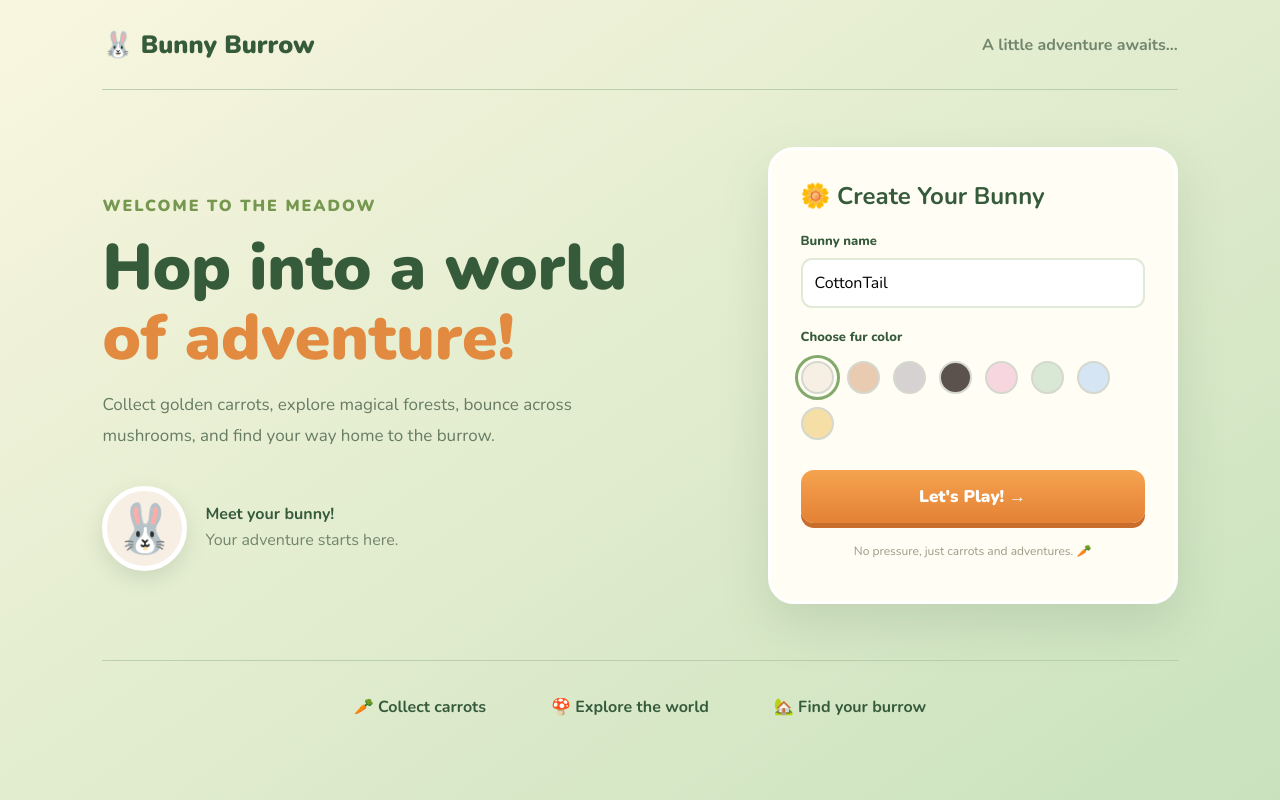
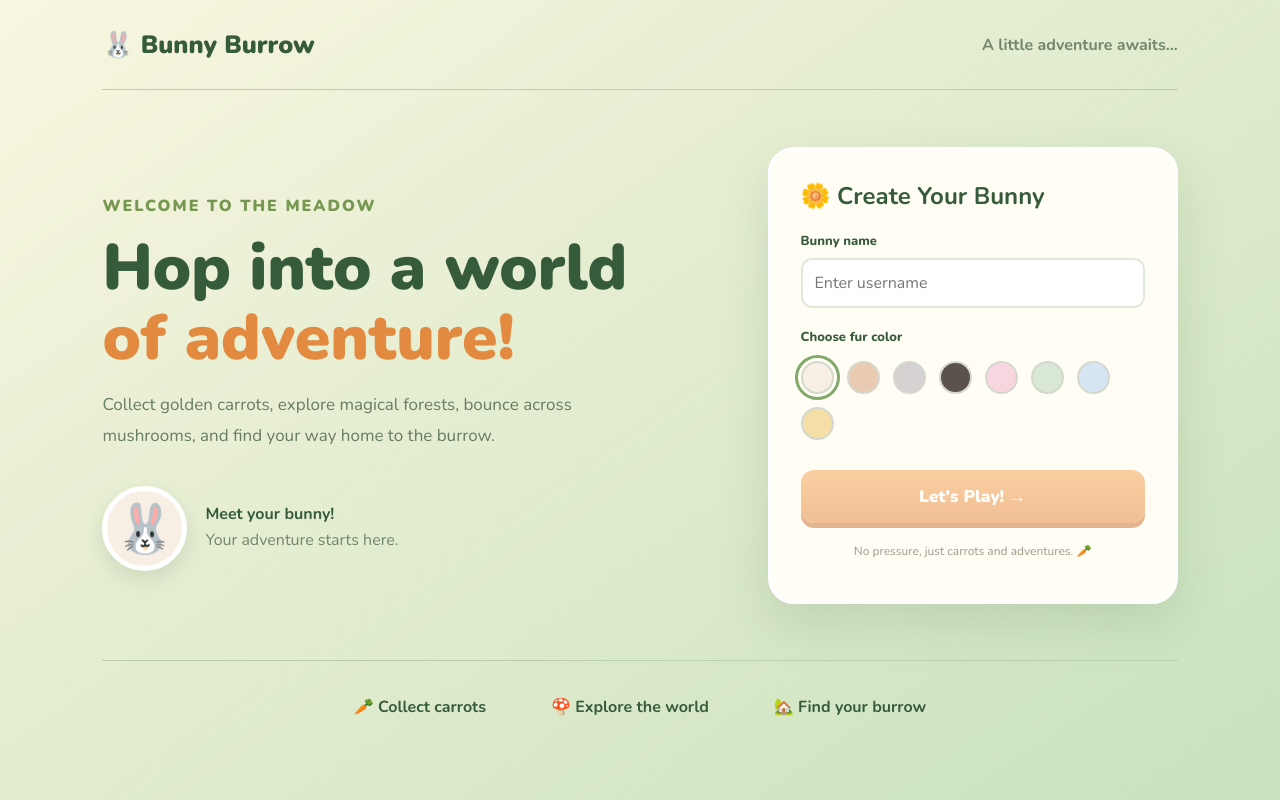
Before and after one commit to ianabond/gophers-app, a React (Vite) app in the folder app/frontend/: page / in a window 1280 px wide. Built offline with nearby package versions, Linux system fonts and the light colour scheme.

Commit message:
Made the username empty by default, added placeholder, made it required to play

```diff
--- a/app/frontend/src/App.tsx
+++ b/app/frontend/src/App.tsx
@@ -18,7 +18,7 @@ const COLORS = [
 ];
 
 export function App() {
-  const [username, setUsername] = useState('CottonTail');
+  const [username, setUsername] = useState('');
   const [furColor, setFurColor] = useState(COLORS[0]);
   const [playing, setPlaying] = useState(false);
 
@@ -142,8 +142,10 @@ export function App() {
             <label htmlFor="username">Bunny name</label>
             <input
               id="username"
+              placeholder="Enter username"
               value={username}
               maxLength={20}
+              required
               onChange={(e) => setUsername(e.target.value)}
             />
 
```
